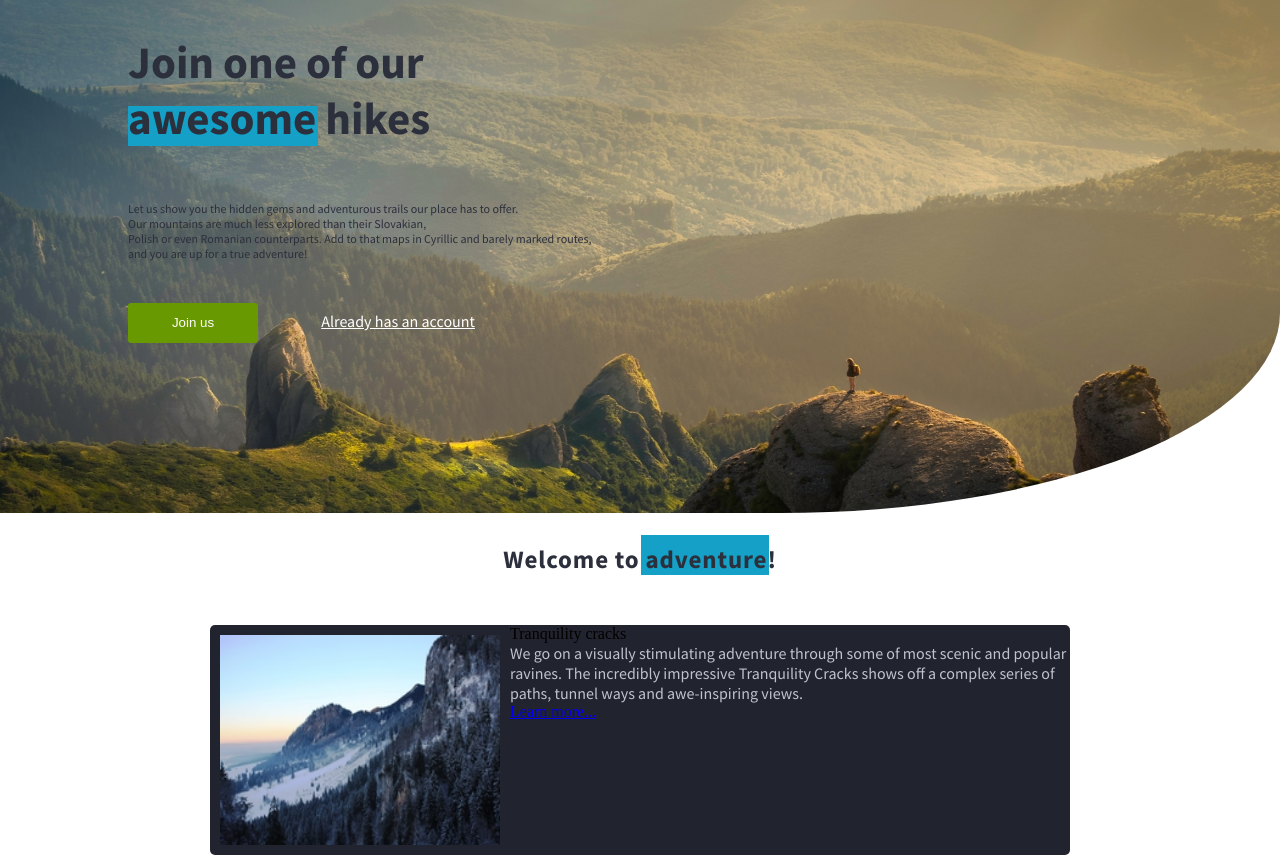
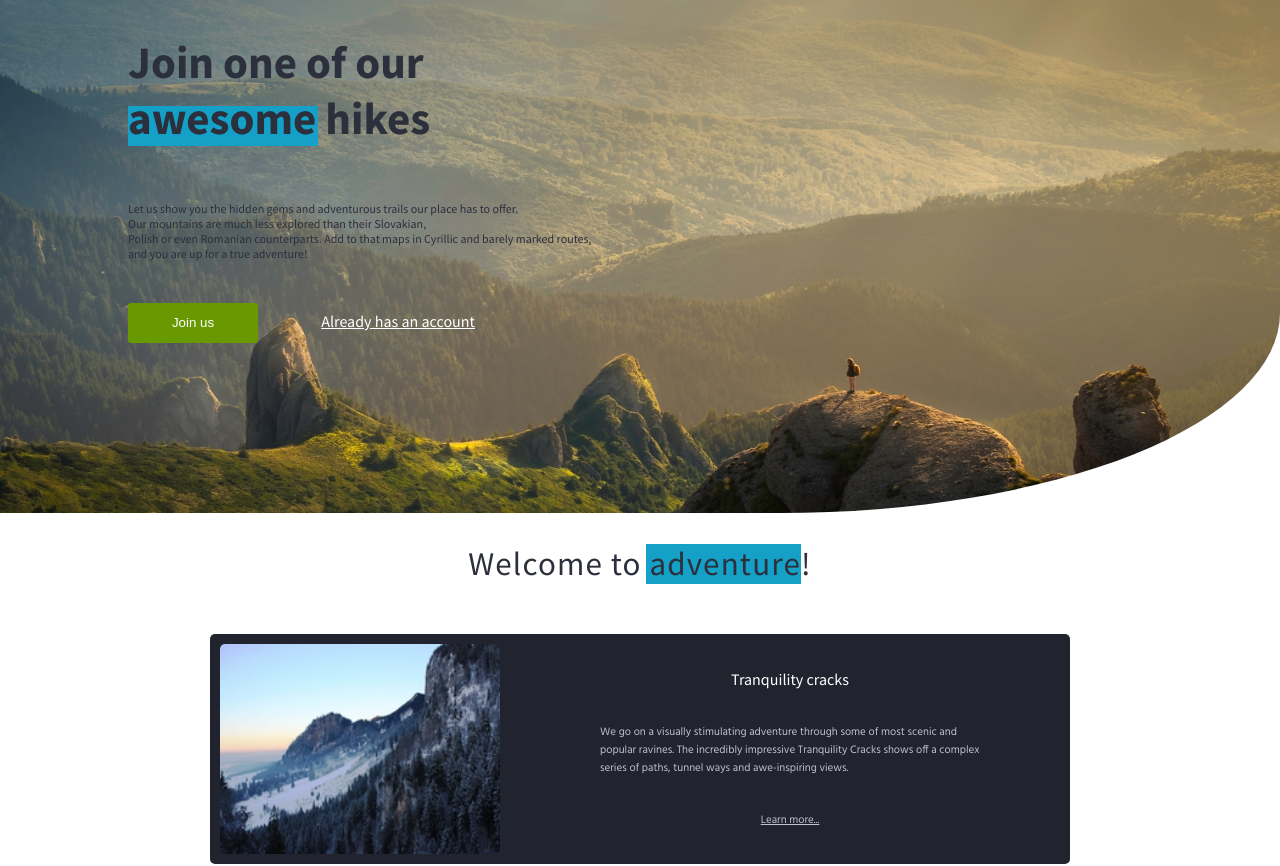
Before and after one commit to ruslanbondarchuk/FL-12, a plain HTML site: page FL12_HW3/homework/index.html in a window 1280 px wide. Shown: the part 87-953 px from the top of the page. Drawn offline with Linux system fonts and the light colour scheme; a web font is replaced by a local one.

Commit message:
cards section progress

```diff
--- a/FL12_HW3/homework/scss/_main.scss
+++ b/FL12_HW3/homework/scss/_main.scss
@@ -55,7 +55,7 @@
    }
 }
 
- .section_card_text,.section_banner_text, .footer_text, .footer-cr {
+ .section_banner_text, .footer_text, .footer-cr {
   color: $rest-text-color;
   font-family: $font1;
 }
@@ -81,8 +81,8 @@
           position: static;
           text-align: center;
           font-family: $font1;
-          font-weight: bolder;
-          font-size: 25px;
+          font-weight: normal;
+          font-size: 33px;
           margin-top: 30px;
           letter-spacing: 0.035em;
         }
@@ -90,11 +90,11 @@
           content:"";
           display: block;
 
-          width: 128px;
+          width: 155px;
           height: 40px;
           position: relative;
           top: -40px;
-          left: 50.1%;
+          left: 50.5%;
           background-color: $words-mark-color;
           z-index: -1;
         }
@@ -108,16 +108,43 @@ body {
   align-items: center;
   display: flex;
   flex-direction: column;
-  justify-content: space-between;
+  justify-content: space-around;
 
 }
 .section_card{width: 860px; height: 230px;
-  background-color: $blocks-footer-backgroundcolor;border-radius: 5px;
-  //overflow: hidden;
+  background-color: $blocks-footer-backgroundcolor;
+  border-radius: 5px;
   margin: 10px;
 }
-.section_card_img{padding: 10px;border-radius:5px;
+.section_card_img{margin: 10px;border-radius:5px;
   float: left;width: 280px;height: 210px;
+}
+.section_card_right_container{
+  margin: 35px 0 35px 0;
+  min-height: 160px;
+  align-items: center;
+  display: flex;
+  flex-direction: column;
+  justify-content: space-between;
+}
+.section_card_heading{
+  color: #fff;
+  font-weight: normal;
+  font-family: $font1;
+  font-size: 16px;
+}
+.section_card_text{
+  width: 380px;
+  color: $rest-text-color;
+  font-weight: normal;
+  font-family: $font2;
+  font-size: 11px;
+}
+.section_link{
+  color: $rest-text-color;
+  font-weight: normal;
+  font-family: $font2;
+  font-size: 11px;
 }
 
 button{
@@ -128,3 +155,4 @@ button{
   height: 40px;
   width: 130px;
 }
+//border: 1px solid #fff;//overflow: hidden;
--- a/FL12_HW3/homework/scss/_variables1.scss
+++ b/FL12_HW3/homework/scss/_variables1.scss
@@ -3,6 +3,7 @@ $picture: url("../img/m-h-day.jpg");
 $header-textcolor: #2c2f3c;
 $header-hasanacc-link-color: #fff;
 $font1: 'Source Sans Pro', sans-serif;
+$font2: 'Hind', sans-serif;
 $banner-section-headercolor: #2c2f3c;
 $button-backgroundcolor: #699900;
 $button-textcolor: #fff;
--- a/FL12_HW3/homework/scss/_variables2.scss
+++ b/FL12_HW3/homework/scss/_variables2.scss
@@ -3,6 +3,7 @@ $picture: url("img/m-h-night.jpg");
 $header-textcolor: #fff;
 $header-hasanacc-link-color: #fff;
 $font1: 'Source Sans Pro', sans-serif;
+$font2: 'Hind', sans-serif;
 $banner-section-headercolor: #fff;
 
 $button-backgroundcolor: #e3ac00;
```
Also changed, not shown: FL12_HW3/homework/css/style1.css, FL12_HW3/homework/css/style2.css.
